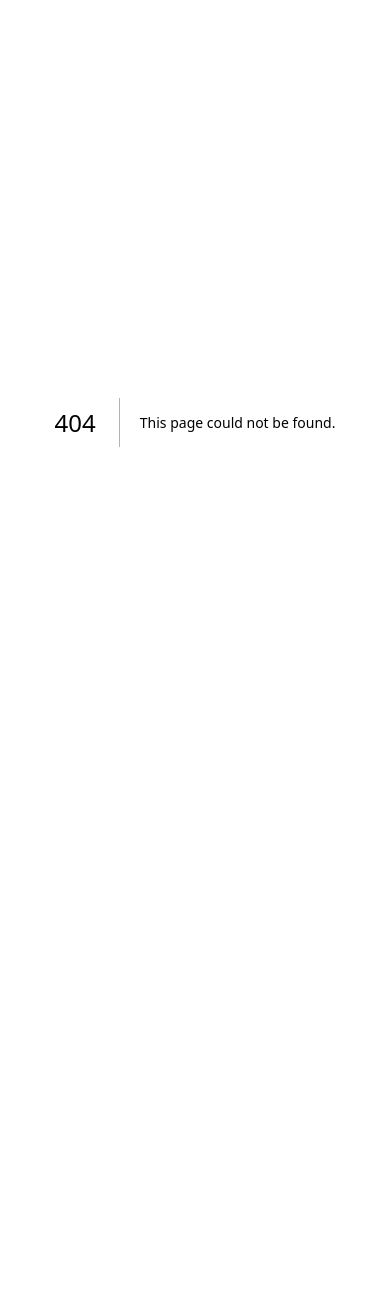
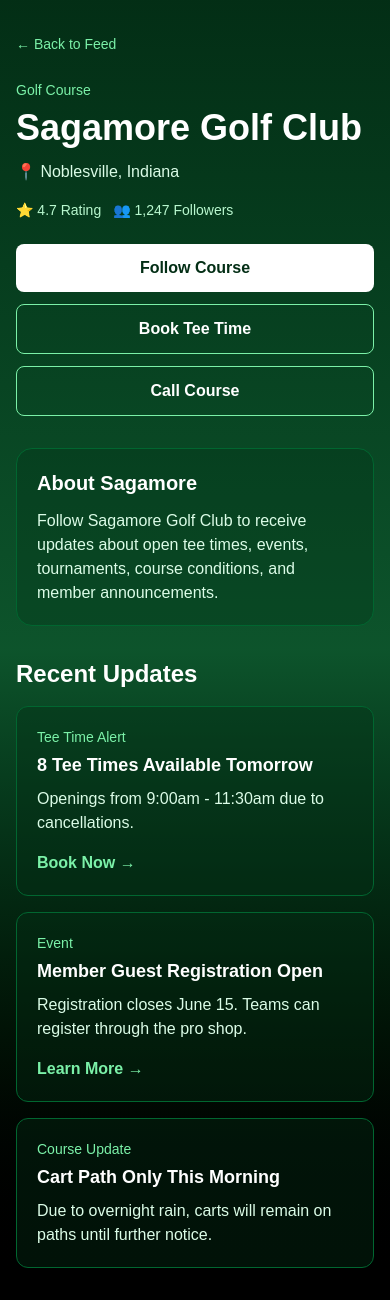
Before and after one commit to keenroudy22/fairwayos, a Next.js app: page /course/sagamore in a window 390 px wide. Before the commit this address had no page. Before the commit the page ends 844 px from the top, so only its background shows below. Built offline with nearby package versions, Linux system fonts and the light colour scheme.

Commit message:
Mobile-first homepage redesign

```diff
--- /dev/null
+++ b/src/app/course/sagamore/page.tsx
@@ -0,0 +1,119 @@
+import Link from "next/link";
+
+export default function SagamorePage() {
+  return (
+    <main className="min-h-screen bg-gradient-to-b from-green-950 via-green-900 to-black text-white">
+      <div className="max-w-3xl mx-auto px-4 py-8">
+        <Link href="/feed" className="text-green-300 text-sm">
+          ← Back to Feed
+        </Link>
+
+        <div className="mt-6 mb-8">
+          <p className="text-green-300 text-sm mb-2">Golf Course</p>
+
+          <h1 className="text-4xl font-bold mb-3">
+            Sagamore Golf Club
+          </h1>
+
+          <p className="text-green-100 mb-4">
+            📍 Noblesville, Indiana
+          </p>
+
+          <div className="flex gap-3 text-sm text-green-200 mb-6">
+            <span>⭐ 4.7 Rating</span>
+            <span>👥 1,247 Followers</span>
+          </div>
+
+          <div className="grid grid-cols-1 sm:grid-cols-3 gap-3">
+            <button className="bg-white text-green-950 px-5 py-3 rounded-lg font-semibold">
+              Follow Course
+            </button>
+
+            <a
+              href="#"
+              className="border border-green-300 px-5 py-3 rounded-lg text-center font-semibold"
+            >
+              Book Tee Time
+            </a>
+
+            <a
+              href="#"
+              className="border border-green-300 px-5 py-3 rounded-lg text-center font-semibold"
+            >
+              Call Course
+            </a>
+          </div>
+        </div>
+
+        <div className="bg-green-950/30 border border-green-800 rounded-2xl p-5 mb-8">
+          <h2 className="text-xl font-bold mb-3">
+            About Sagamore
+          </h2>
+
+          <p className="text-green-100">
+            Follow Sagamore Golf Club to receive updates about open tee times,
+            events, tournaments, course conditions, and member announcements.
+          </p>
+        </div>
+
+        <h2 className="text-2xl font-bold mb-4">
+          Recent Updates
+        </h2>
+
+        <div className="space-y-4">
+          <div className="bg-green-950/40 border border-green-800 rounded-xl p-5">
+            <div className="text-green-300 text-sm mb-1">
+              Tee Time Alert
+            </div>
+
+            <h3 className="font-semibold text-lg">
+              8 Tee Times Available Tomorrow
+            </h3>
+
+            <p className="text-green-100 mt-2 mb-4">
+              Openings from 9:00am - 11:30am due to cancellations.
+            </p>
+
+            <a href="#" className="text-green-300 font-semibold">
+              Book Now →
+            </a>
+          </div>
+
+          <div className="bg-green-950/40 border border-green-800 rounded-xl p-5">
+            <div className="text-green-300 text-sm mb-1">
+              Event
+            </div>
+
+            <h3 className="font-semibold text-lg">
+              Member Guest Registration Open
+            </h3>
+
+            <p className="text-green-100 mt-2 mb-4">
+              Registration closes June 15. Teams can register through the pro
+              shop.
+            </p>
+
+            <a href="#" className="text-green-300 font-semibold">
+              Learn More →
+            </a>
+          </div>
+
+          <div className="bg-green-950/40 border border-green-800 rounded-xl p-5">
+            <div className="text-green-300 text-sm mb-1">
+              Course Update
+            </div>
+
+            <h3 className="font-semibold text-lg">
+              Cart Path Only This Morning
+            </h3>
+
+            <p className="text-green-100 mt-2">
+              Due to overnight rain, carts will remain on paths until further
+              notice.
+            </p>
+          </div>
+        </div>
+      </div>
+    </main>
+  );
+}
--- a/src/app/feed/page.tsx
+++ b/src/app/feed/page.tsx
@@ -1,30 +1,44 @@
 export default function FeedPage() {
+  import Link from "next/link";
   return (
-    <main className="min-h-screen bg-gradient-to-b from-green-950 via-green-900 to-black text-white p-6">
-      <div className="max-w-3xl mx-auto">
-
-        <h1 className="text-4xl font-bold mb-8">
-          Course Feed
+    <main className="min-h-screen bg-gradient-to-b from-green-950 via-green-900 to-black text-white">
+      <div className="max-w-3xl mx-auto px-4 py-8">
+        <h1 className="text-4xl font-bold mb-6">
+          Golf Feed
         </h1>
 
-        <div className="space-y-6">
+        <div className="flex gap-3 mb-8">
+          <button className="bg-white text-green-950 px-4 py-2 rounded-lg font-semibold">
+            Near Me
+          </button>
 
-          <div className="bg-green-950/40 border border-green-800 rounded-xl p-5">
-            <div className="text-green-300 text-sm mb-2">
-              Sagamore Golf Club
-            </div>
+          <button className="border border-green-300 px-4 py-2 rounded-lg">
+            Following
+          </button>
+        </div>
+
+          <Link
+          href="/course/sagamore"
+            className="text-green-300 text-sm mb-1 block hover:text-white"
+            >
+              Sagamore Golf Club →
+          </Link>
 
             <h2 className="text-xl font-semibold mb-2">
               8 Tee Times Available Tomorrow
             </h2>
 
-            <p className="text-green-100">
-              We have openings from 9:00am - Noon. Book online or call the pro shop.
+            <p className="text-green-100 mb-4">
+              Openings from 9:00am - 11:30am due to cancellations.
             </p>
+
+            <button className="text-green-300 font-semibold">
+              Book Now →
+            </button>
           </div>
 
           <div className="bg-green-950/40 border border-green-800 rounded-xl p-5">
-            <div className="text-green-300 text-sm mb-2">
+            <div className="text-green-300 text-sm mb-1">
               Bear Slide Golf Club
             </div>
 
@@ -32,25 +46,32 @@
               Member Guest Registration Open
             </h2>
 
-            <p className="text-green-100">
-              Registration is now open for our annual Member Guest tournament.
+            <p className="text-green-100 mb-4">
+              Registration closes June 15.
             </p>
+
+            <button className="text-green-300 font-semibold">
+              Learn More →
+            </button>
           </div>
 
           <div className="bg-green-950/40 border border-green-800 rounded-xl p-5">
-            <div className="text-green-300 text-sm mb-2">
+            <div className="text-green-300 text-sm mb-1">
               Purgatory Golf Club
             </div>
 
             <h2 className="text-xl font-semibold mb-2">
-              Aerification Scheduled
+              Aerification Scheduled Next Week
             </h2>
 
-            <p className="text-green-100">
-              Greens will be aerified next Monday and Tuesday.
+            <p className="text-green-100 mb-4">
+              Greens will be aerified Monday and Tuesday.
             </p>
+
+            <button className="text-green-300 font-semibold">
+              View Update →
+            </button>
           </div>
-
         </div>
       </div>
     </main>
--- a/src/app/page.tsx
+++ b/src/app/page.tsx
@@ -36,7 +36,7 @@
 
       <section className="px-5 py-8 text-center">
         <h1 className="text-4xl md:text-6xl font-bold mb-4">
-          Stay Connected to Your Favorite Golf Courses
+          Stay Connected ~ Stay Informed ~ Stay on the Fairway
         </h1>
 
         <p className="text-lg text-green-100 max-w-2xl mx-auto mb-10">
```
